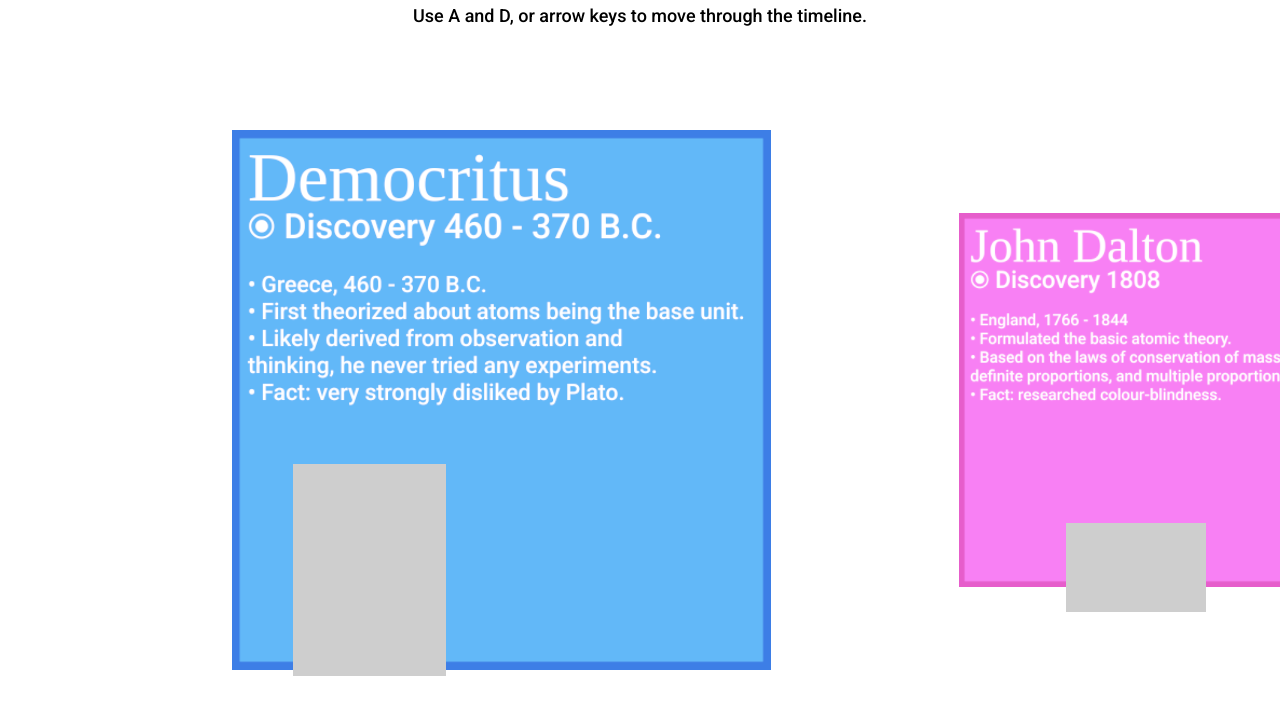
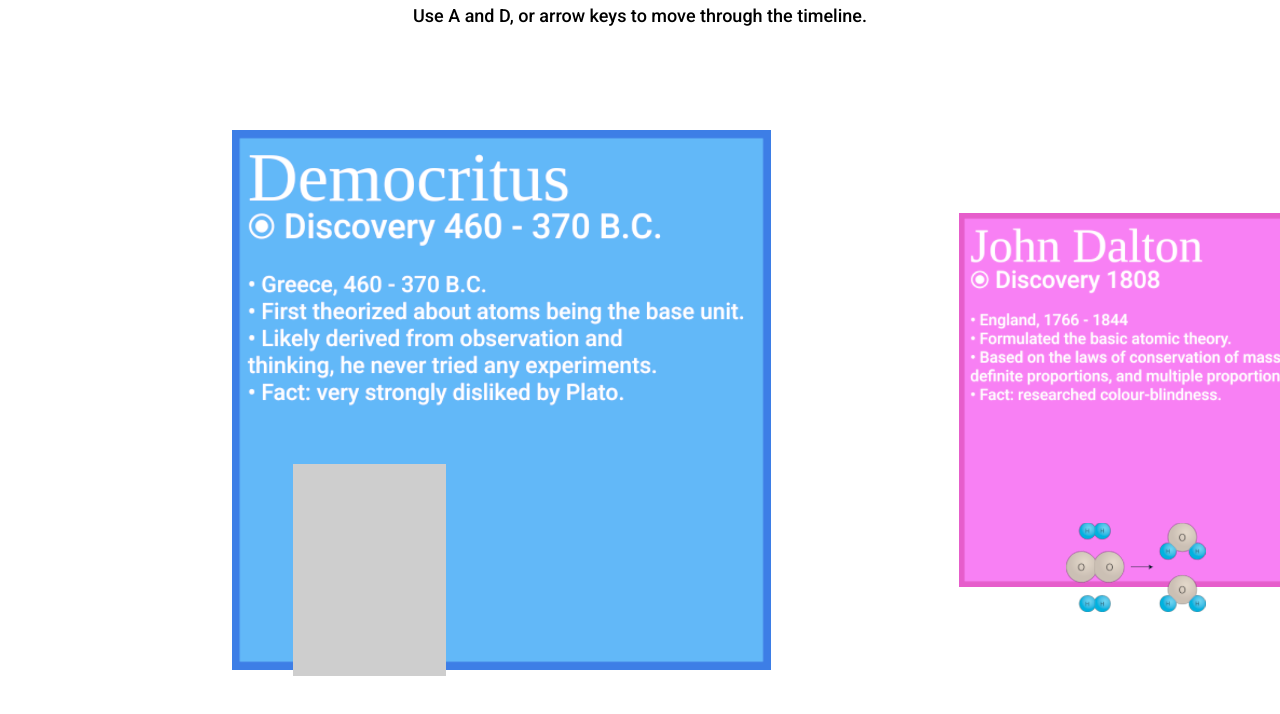
Before and after one commit to segovo/segovo.github.io, a plain HTML site: page index.html in a window 1280 px wide. Drawn offline with nearby package versions, Linux system fonts and the light colour scheme; animation ran at ten frames a second.

Commit message:
image fixes

```diff
--- a/index.html
+++ b/index.html
@@ -270,7 +270,7 @@
 			planeP1.position.y = -0.8;
 			planeP1.position.z = 0.3
 
-			var textureP2 = new THREE.TextureLoader().load("https://dr282zn36sxxg.cloudfront.net/datastreams/f-d%3A7a62c222a9fecbc25c5a106f0f62e008dea2ed3b423fdcb669d1c959%2BIMAGE_THUMB_POSTCARD_TINY%2BIMAGE_THUMB_POSTCARD_TINY.1")
+			var textureP2 = new THREE.TextureLoader().load("oxygen.png")
 			var geometryP2 = new THREE.PlaneGeometry( 1, 321/500, 32 );
 			var materialP2 = new THREE.MeshBasicMaterial( {map: textureP2, side: THREE.DoubleSide, transparent: true} );
 			var planeP2 = new THREE.Mesh( geometryP2, materialP2 );
@@ -280,7 +280,7 @@
 			planeP2.position.y = -1.2;
 			planeP2.position.z = 0.3
 
-			var textureP3 = new THREE.TextureLoader().load("https://dr282zn36sxxg.cloudfront.net/datastreams/f-d%3Ac90d4d97488fac3e1d2a4918e087f983b3117acb1442b4894bf82be8%2BIMAGE_THUMB_POSTCARD_TINY%2BIMAGE_THUMB_POSTCARD_TINY.1")
+			var textureP3 = new THREE.TextureLoader().load("laser.jpg")
 			var geometryP3 = new THREE.PlaneGeometry( 2, (375/500)*2, 32 );
 			var materialP3 = new THREE.MeshBasicMaterial( {map: textureP3, side: THREE.DoubleSide, transparent: true} );
 			var planeP3 = new THREE.Mesh( geometryP3, materialP3 );
@@ -290,7 +290,7 @@
 			planeP3.position.y = -0.9;
 			planeP3.position.z = 0.3
 
-			var textureP4 = new THREE.TextureLoader().load("https://dr282zn36sxxg.cloudfront.net/datastreams/f-d%3A306f65e7619a47e0a25b34368c1db1da259fb7707d8d30aa06fe5845%2BIMAGE_THUMB_POSTCARD_TINY%2BIMAGE_THUMB_POSTCARD_TINY.1")
+			var textureP4 = new THREE.TextureLoader().load("oil.png")
 			var geometryP4 = new THREE.PlaneGeometry( 2, (389/500)*2, 32 );
 			var materialP4 = new THREE.MeshBasicMaterial( {map: textureP4, side: THREE.DoubleSide, transparent: true} );
 			var planeP4 = new THREE.Mesh( geometryP4, materialP4 );
@@ -300,7 +300,7 @@
 			planeP4.position.y = -1;
 			planeP4.position.z = 0.3
 
-			var textureP6 = new THREE.TextureLoader().load("https://dr282zn36sxxg.cloudfront.net/datastreams/f-d%3A6699b06ec728fe2c802137cd6f0b742f3c18f04958f279fe0f8316f8%2BIMAGE_THUMB_POSTCARD_TINY%2BIMAGE_THUMB_POSTCARD_TINY.1")
+			var textureP6 = new THREE.TextureLoader().load("foil.png")
 			var geometryP6 = new THREE.PlaneGeometry( 2, (223/500)*2, 32 );
 			var materialP6 = new THREE.MeshBasicMaterial( {map: textureP6, side: THREE.DoubleSide} );
 			var planeP6 = new THREE.Mesh( geometryP6, materialP6 );
```
Also changed, not shown: foil.png (added), laser.jpg (added), oil.png (added), oxygen.png (added), 1 other file.
